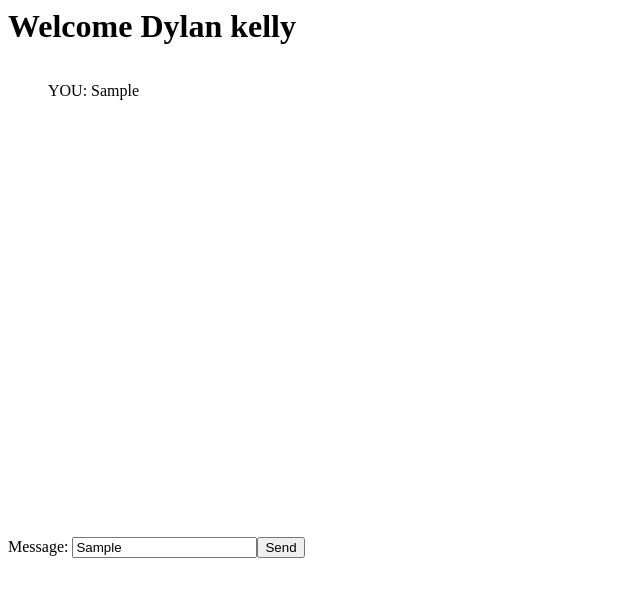
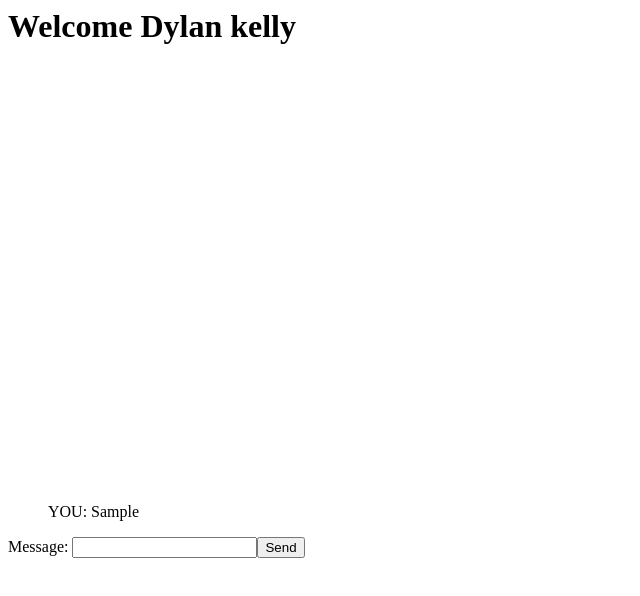
Before and after one commit to Dylandk10/Node-Bot-Handler, a website: page src/public/index.html in a window 1280 px wide. Both pictures are taken after typing "Sample" into the empty fields and a click on the button "Send". Shown: the whole page, without its empty margins (0-640 px from the left). Drawn offline with nearby package versions, Linux system fonts and the light colour scheme; no server answers.

Commit message:
fixed up UI and sperated JS from HTML. Added a bot message on connect to prompt the user.

```diff
--- a/src/UserHandler.ts
+++ b/src/UserHandler.ts
@@ -39,6 +39,7 @@ export abstract class UserHandler {
                 if(this.users[i].getId() == id) {
                     this.users.splice(i,1);
                     console.log("User removed from handler");
+                    break;
                 }
             }
         }
--- a/src/index.ts
+++ b/src/index.ts
@@ -19,6 +19,7 @@ io.attach(server);
 io.on("connection", (socket: socketio.Socket)=> {;
     UserHandler.updateNumberOfUsersOnline(1);
     UserHandler.addNewUser(socket.id);
+    socket.emit("bot-message", "How can I help you?");
 
     //the chat bot messages
     socket.on("bot-message", (message: string) => {
--- a/src/public/CSS/index.css
+++ b/src/public/CSS/index.css
@@ -1,13 +1,15 @@
 #list li {
     list-style-type: none;
 }
-ul {
-    position: aboslute;
+#container {
+    position: absolute;
     bottom: 0;
 }
 #chat-box {
+    position: relative;
     width: 30%;
     height: 60%;
     border: 1px solid balck;
-    overflow: scroll;
+    overflow-y: scroll;
+    overflow-wrap: break-word;
 }
--- /dev/null
+++ b/src/public/JS/index.js
@@ -0,0 +1,39 @@
+
+//just for testing right now
+const socket = io("http://127.0.0.1:8080");
+socket.on("connection", (s) => {
+    console.log("Connecting to server.");
+});
+
+//when bot message reccieved
+socket.on("bot-message", (message) => {
+    let list = document.getElementById("list");
+    let l = document.createElement('li');
+    l.innerHTML = "<li style='color:red;'> BOT: "+message+"</li>";
+    list.appendChild(l);
+});
+
+
+//listen for enter key
+document.getElementById("msgField").addEventListener("keydown", (e) => {
+    if(e.key == "Enter") {
+        appendMessage();
+    }
+});
+
+//send btn
+document.getElementById("sendBtn").addEventListener("click", () => {
+     appendMessage();
+});
+
+
+//function to send and append the message
+function appendMessage() {
+    let msg = document.getElementById("msgField");
+    let list = document.getElementById("list");
+    let l = document.createElement('li');
+    l.innerHTML = "<li> YOU: "+msg.value+"</li>";
+    list.appendChild(l);
+    socket.emit("bot-message", msg.value);
+    msg.value = "";
+}
--- a/src/public/index.html
+++ b/src/public/index.html
@@ -8,40 +8,16 @@
     <body>
         <h1>Welcome Dylan kelly</h1>
         <div id="chat-box">
-            <ul id="list">
+            <div id="container">
+                <ul id="list">
 
-            </ul>
+                </ul>
+            </div>
         </div>
         <label for="msg">Message:</label>
         <input id="msgField" type="text" name="msg" required><button id="sendBtn">Send</button>
 
         <script src="/socket.io/socket.io.js"></script>
-        <script>
-
-            //just for testing right now
-            const socket = io("http://127.0.0.1:8080");
-            socket.on("connection", (s) => {
-                console.log("Connecting to server.");
-            });
-
-            //when bot message reccieved
-            socket.on("bot-message", (message) => {
-                let list = document.getElementById("list");
-                let l = document.createElement('li');
-                l.innerHTML = "<li style='color:red;'> BOT: "+message+"</li>";
-                list.appendChild(l);
-            });
-
-
-            //send btn
-            document.getElementById("sendBtn").addEventListener("click", () => {
-                let msg = document.getElementById("msgField").value;
-                let list = document.getElementById("list");
-                let l = document.createElement('li');
-                l.innerHTML = "<li> YOU: "+msg+"</li>";
-                list.appendChild(l);
-                socket.emit("bot-message", msg);
-            });
-        </script>
+        <script src="JS/index.js"></script>
     </body>
 </html>
```
Also changed, not shown: src/app.ts (+1 -10 lines).
